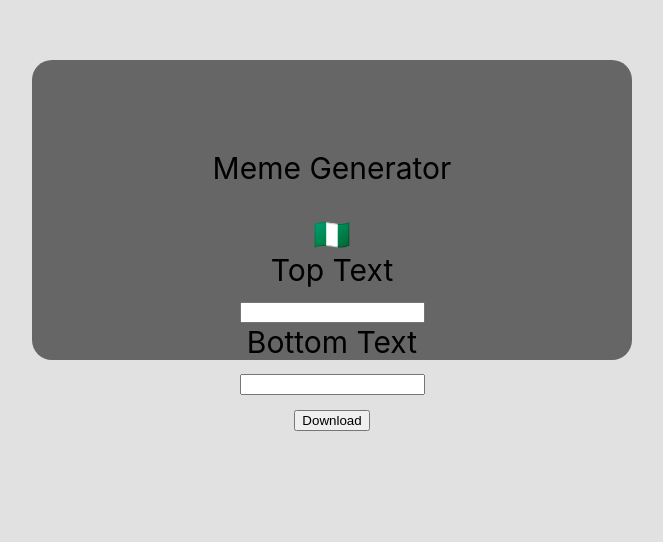
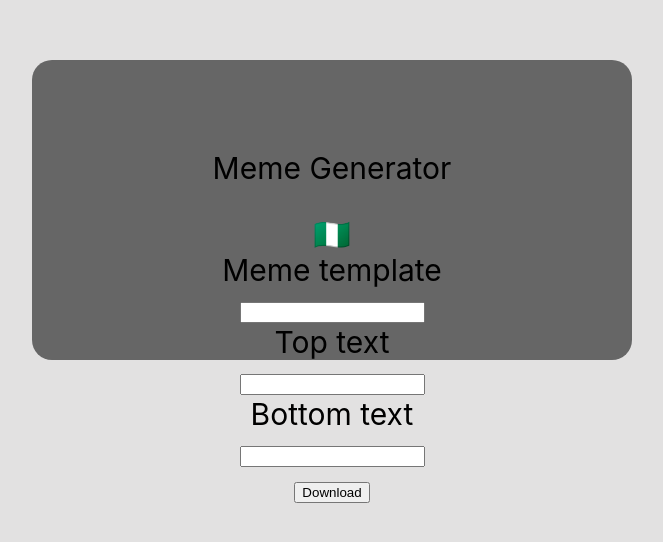
Before and after one commit to sawtoothridge13/pjct-react-2-meme-generator, a React app: page / in a window 1280 px wide. Shown: the part 190-732 px from the top of the page, without its empty margins (308-971 px from the left). Built offline with nearby package versions, Linux system fonts and the light colour scheme; the HTML template or start-up script is replaced by a standard one.

Commit message:
Add Meme template text and input field

```diff
--- a/src/App.js
+++ b/src/App.js
@@ -17,7 +17,7 @@ export default function App() {
         <p>Meme Generator</p>
         {emoji}
         <br />
-        <span>Top Text</span>
+        <span>Meme template</span>
         <br />
         <input
           value={emojiName}
@@ -32,7 +32,22 @@ export default function App() {
           }}
         />{' '}
         <br />
-        <span>Bottom Text</span>
+        <span>Top text</span>
+        <br />
+        <input
+          value={emojiName}
+          onChange={(event) => {
+            setEmojiName(event.currentTarget.value);
+            if (nodeEmoji.hasEmoji(event.currentTarget.value)) {
+              // setHasError(false);
+              setEmoji(nodeEmoji.find(event.currentTarget.value).emoji);
+              // } else {
+              //   setHasError(true);
+            }
+          }}
+        />{' '}
+        <br />
+        <span>Bottom text</span>
         <br />
         <input
           value={emojiName}
```
